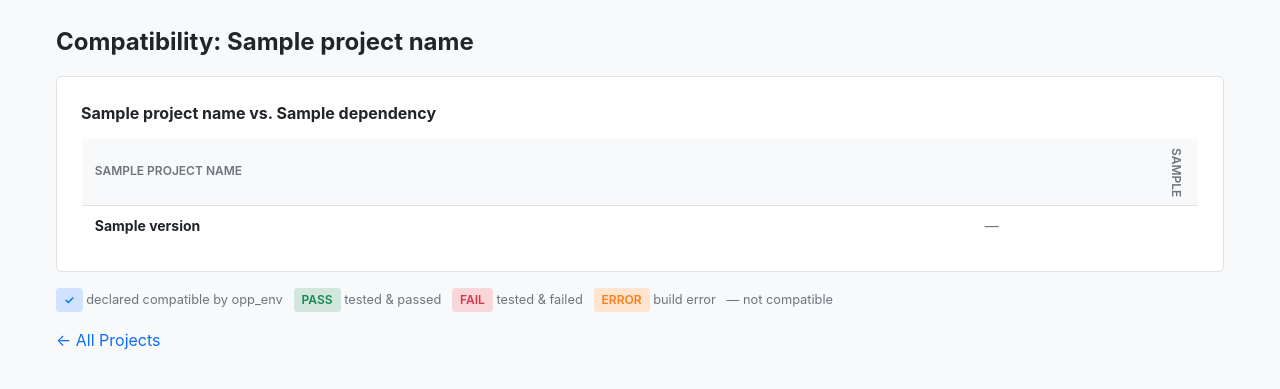
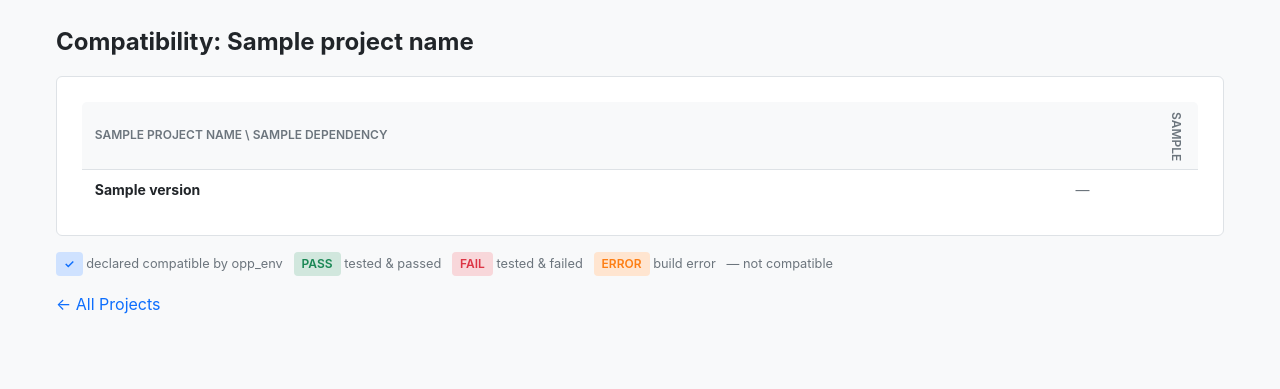
Before and after one commit to omnetpp/opp_ci, a FastAPI app: template opp_ci/web/templates/compatibility.html in a window 1280 px wide. Shown: the part 55-444 px from the top of the page. Run offline with FastAPI, Linux system fonts and the light colour scheme; the template is opened without the code that fills it: most values are stand-ins (such as "Sample title", 1, 10 or a date in 2020).

Commit message:
Move matrix title into the top-left corner cell
Puts 'inet \ omnetpp' in the corner cell instead of a separate heading,
keeping the table self-contained.

```diff
--- a/opp_ci/web/templates/compatibility.html
+++ b/opp_ci/web/templates/compatibility.html
@@ -15,12 +15,11 @@
 
 {% for matrix in matrices %}
 <div class="card">
-    <h2>{{ project_name }} vs. {{ matrix.dependency }}</h2>
     <div style="overflow-x: auto;">
     <table>
         <thead>
             <tr>
-                <th>{{ project_name }}</th>
+                <th>{{ project_name }} \ {{ matrix.dependency }}</th>
                 {% for dv in matrix.dep_versions %}
                 <th style="writing-mode: vertical-lr; text-orientation: mixed; white-space: nowrap; vertical-align: bottom; padding-bottom: 0.5rem;">{{ dv }}</th>
                 {% endfor %}
```
